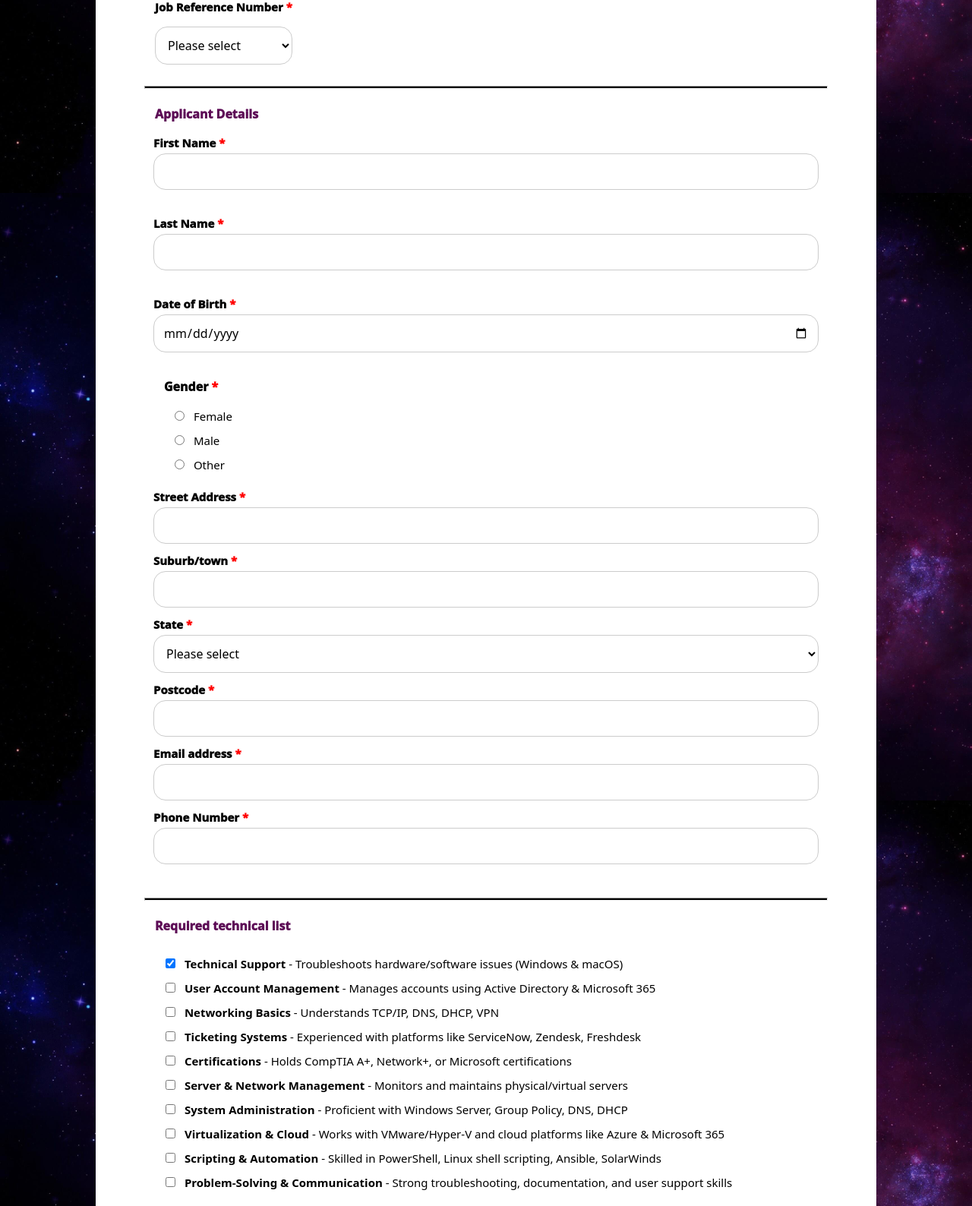
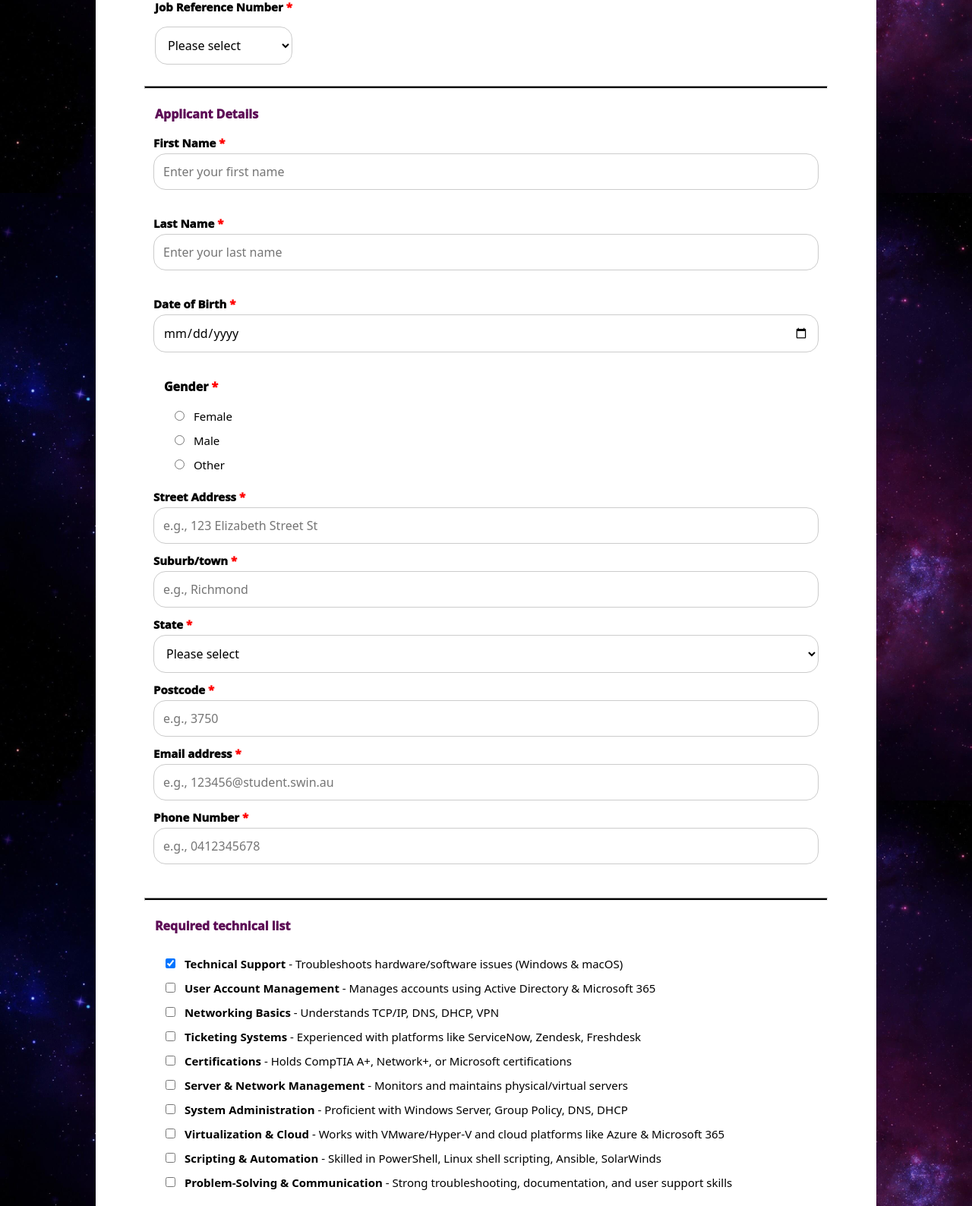
Before and after one commit to Dynamicarian/project2, a PHP site: page /apply.php in a window 1280 px wide. Shown: the part 546-2134 px from the top of the page at 76% size. Run offline with PHP 8.4, Linux system fonts and the light colour scheme.

Commit message:
Add placeholders to guide user to enter the inputs

```diff
--- a/apply.php
+++ b/apply.php
@@ -69,14 +69,14 @@
                             <!-- First and Last name -->
                             <label for="FirstName">
                                 <span class="gray-heading">First Name</span>
-                                <input type="text" name="FirstName" id="FirstName" maxlength="20" pattern="[A-Za-z ]+" required="required">
+                                <input type="text" name="FirstName" id="FirstName" maxlength="20" pattern="[A-Za-z ]+" placeholder="Enter your first name" required="required">
                             </label>
 
                             <br>
 
                             <label for="LastName">
                                 <span class="gray-heading">Last Name</span>
-                                <input type="text" name="LastName" id="LastName" maxlength="20" pattern="[A-Za-z ]+" required="required">
+                                <input type="text" name="LastName" id="LastName" maxlength="20" pattern="[A-Za-z ]+" placeholder="Enter your last name" required="required">
                             </label>
 
                             <br>
@@ -105,14 +105,14 @@
                             <p>
                                 <label for="StreetAddress">
                                     <span class="gray-heading">Street Address</span>
-                                <input type="text" name="StreetAddress" id="StreetAddress" maxlength="40" pattern="[A-Z a-z 0-9 ]+" required="required">
+                                <input type="text" name="StreetAddress" id="StreetAddress" maxlength="40" pattern="[A-Z a-z 0-9 ]+" placeholder="e.g., 123 Elizabeth Street St" required="required">
                                 </label>
                             </p>
 
                             <p>
                                 <label for="SuburbTown">
                                     <span class="gray-heading">Suburb/town</span>
-                                <input type="text" name="SuburbTown" id="SuburbTown" maxlength="40" pattern="[A-Za-z0-9 ]+" required="required">
+                                <input type="text" name="SuburbTown" id="SuburbTown" maxlength="40" pattern="[A-Za-z0-9 ]+" placeholder="e.g., Richmond" required="required">
                                 </label>
                             </p>
 
@@ -139,7 +139,7 @@
                             <p>
                                 <label for="PostCode">
                                     <span class="gray-heading">Postcode</span>
-                                <input type="text" name="PostCode" id="PostCode" pattern="\d{4}" required="required">
+                                <input type="text" name="PostCode" id="PostCode" pattern="\d{4}" placeholder="e.g., 3750" required="required">
                                 </label>
                             </p>
 
@@ -147,7 +147,7 @@
                             <p>
                                 <label for="EmailAddress">
                                     <span class="gray-heading">Email address</span>
-                                <input type="email" name="EmailAddress" id="EmailAddress" required="required">
+                                <input type="email" name="EmailAddress" id="EmailAddress" placeholder="e.g., 123456@student.swin.au" required="required">
                                 </label>
                             </p>
 
@@ -155,7 +155,7 @@
                             <p>
                                 <label for="PhoneNumber">
                                     <span class="gray-heading">Phone Number</span>
-                                <input type="text" name="PhoneNumber" id="PhoneNumber" maxlength="12" minlength="8" pattern="[0-9]+" required="required">
+                                <input type="text" name="PhoneNumber" id="PhoneNumber" maxlength="12" minlength="8" pattern="[0-9]+" placeholder="e.g., 0412345678" required="required">
                                 </label>
                             </p>
                         </fieldset>
```
